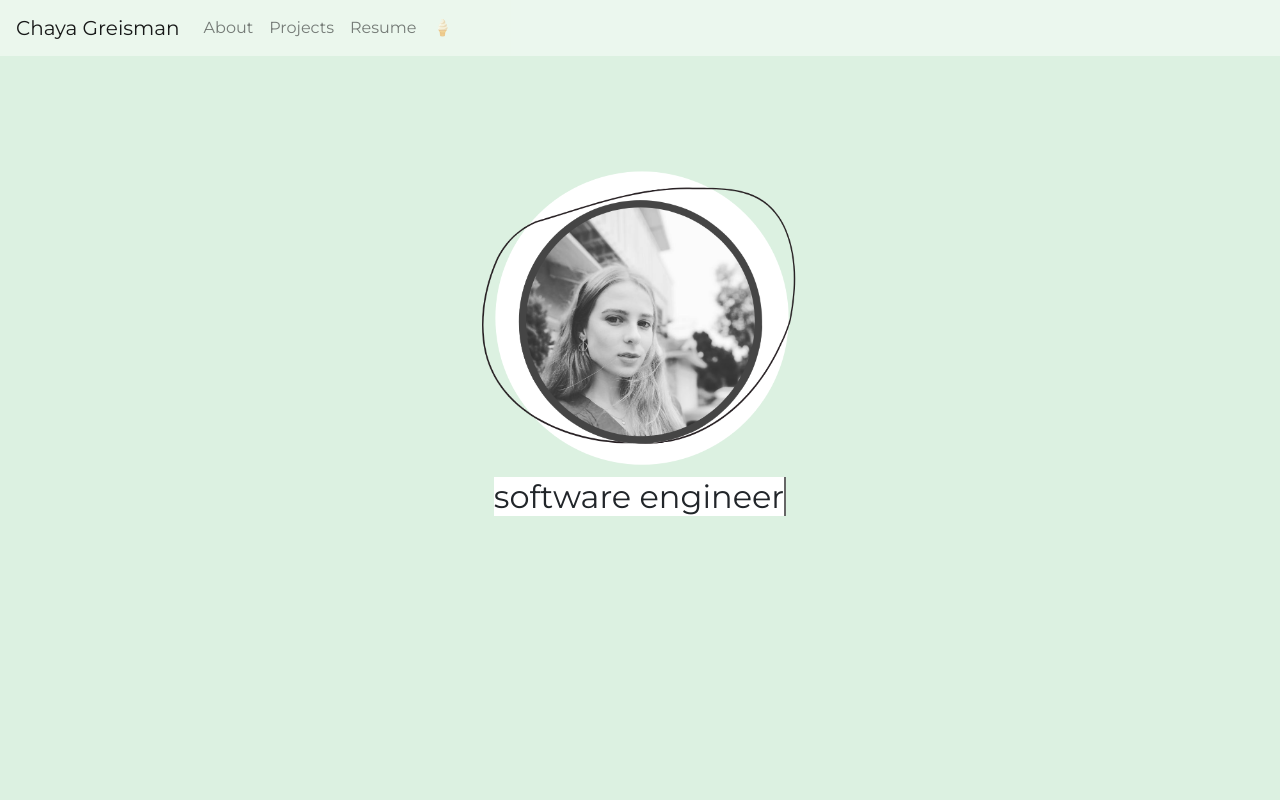
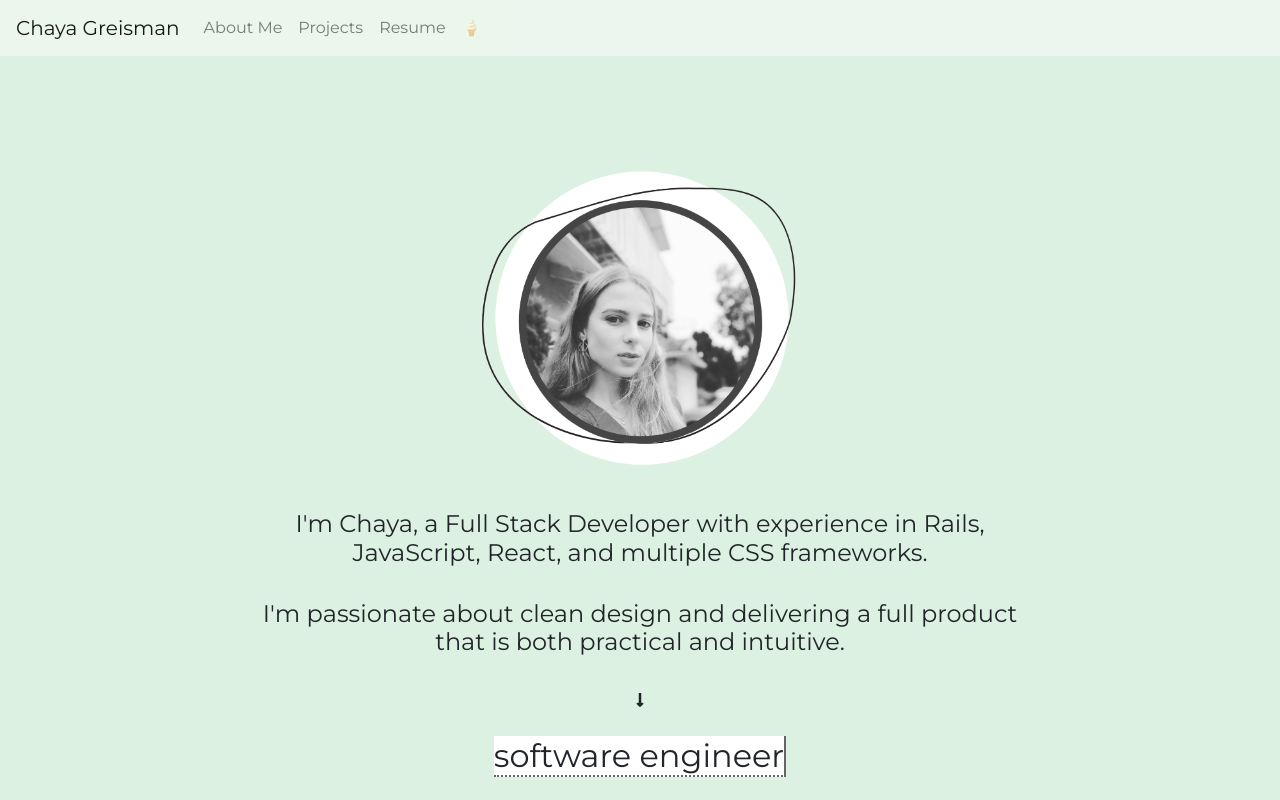
Before and after one commit to ChayaGreisman/personal-site, a React (Create React App) app: page /about in a window 1280 px wide. Built offline with nearby package versions, Linux system fonts and the light colour scheme.

Commit message:
socials, about

```diff
--- a/src/App.css
+++ b/src/App.css
@@ -183,6 +183,12 @@ img.chaya-greisman-pic{
   width: 20em;
 }
 
+.about-text{
+  margin: 2em;
+  margin-right: 15em;
+  margin-left: 15em;
+}
+
 .project-image{
   margin: 5px;
   margin-bottom: 30px;
--- a/src/components/Nav.js
+++ b/src/components/Nav.js
@@ -12,7 +12,7 @@ function NavBar(props){
         <Navbar.Toggle aria-controls="responsive-navbar-nav" />
         <Navbar.Collapse id="responsive-navbar-nav">
             <Nav className="mr-auto">
-                <Nav.Link href="#" onClick={()=>props.history.push('/about')}>About</Nav.Link>
+                <Nav.Link href="#" onClick={()=>props.history.push('/about')}>About Me</Nav.Link>
                 <Nav.Link href="#" onClick={()=>props.history.push('/projects')}>Projects</Nav.Link>
                 <Nav.Link href="#" onClick={()=>window.open('https://drive.google.com/file/d/1-UW792IFW4Q2_RW4gLTDFcW-N_WYFcUZ/view?usp=sharing','_blank')}>Resume</Nav.Link>
                 <Nav.Link href="#" onClick={props.handleShow}>🍦</Nav.Link>
--- a/src/components/SmallTypingText.js
+++ b/src/components/SmallTypingText.js
@@ -55,7 +55,7 @@ function SmallTypingText(){
         // INJECT CSS
         var css = document.createElement("style");
         css.type = "text/css";
-        css.innerHTML = ".txt-rotate > .wrap { border-right: 0.08em solid #666; background-color: white }";
+        css.innerHTML = ".txt-rotate > .wrap { border-right: 0.08em solid #666; border-bottom: 0.08em dotted #666; background-color: white }";
         document.body.appendChild(css);
       };
 
@@ -65,7 +65,7 @@ function SmallTypingText(){
             <span
             className="txt-rotate"
             data-period="2000"
-            data-rotate='[ "software engineer", "knowledge junkie", "self taught gymnast", "ice cream enthusiast", "creator" ]'>
+            data-rotate='[ "software engineer", "knowledge junkie", "artist + designer", "self taught gymnast", "ice cream enthusiast", "web developer"]'>
             </span>
         </h2>
   );
--- a/src/components/Socials.js
+++ b/src/components/Socials.js
@@ -3,9 +3,9 @@ import React from 'react';
 function Socials(){
   return (
     <div className="socials">
-        <i className="fab fa-github socials-icons"/>
-        <i className="fab fa-linkedin socials-icons"/>
-        <i className="far fa-envelope socials-icons"/>
+        <i className="fab fa-github socials-icons" onClick={()=>window.open('https://github.com/ChayaGreisman','_blank')}/>
+        <i className="fab fa-linkedin socials-icons" onClick={()=>window.open('https://www.linkedin.com/in/chayagreisman/','_blank')}/>
+        <i className="far fa-envelope socials-icons" onClick={()=>window.open("mailto: chayamgreisman@gmail.com?subject=Hi%20Chaya!&body=Hi,%20I%20hope%20you%20enjoyed%20exploring%20my%20site!%20Looking%20forward%20to%20hearing%20from%20you%20about%20opportunities%20and%20anything%20else%20you%20might%20want%20to%20reach%20out%20about%20in%20this%20email.%20🧿%20Chaya",'_blank')}/>
     </div>
   );
 }
--- a/src/containers/AboutContainer.js
+++ b/src/containers/AboutContainer.js
@@ -1,12 +1,23 @@
 import React from 'react';
 import SmallTypingText from '../components/SmallTypingText';
+import { useHistory } from 'react-router'
 
 function AboutContainer(){
+
+  const history = useHistory()
 
   return (
     <div style={{paddingTop: "110px"}}>
 
         <img src="./mepic2.png" alt="chaya-greisman" className="chaya-greisman-pic"/>
+        <div className = 'about-text'>
+          <h4>I'm Chaya, a Full Stack Developer with experience in Rails, JavaScript, React, and multiple CSS frameworks.</h4>
+          <br/>
+          <h4>I'm passionate about clean design and delivering a full product that is both practical and intuitive.</h4>
+        </div>
+        <i className="fas fa-long-arrow-alt-down" onClick={()=>history.go(0)}/>
+        <br/>
+        <br/>
         <SmallTypingText/>
     </div>
   );
```
Also changed, not shown: public/smalltyping.gif (added), public/smalltyping2.gif (added).
